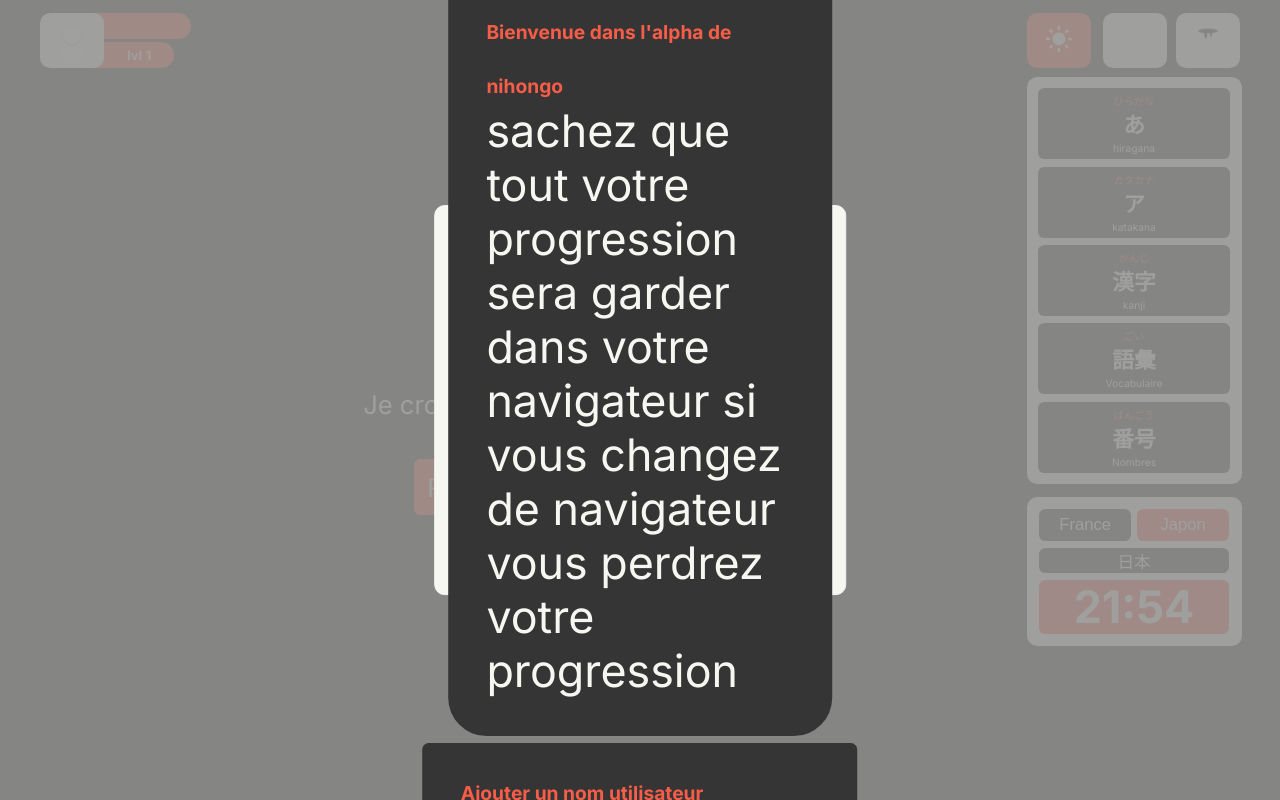
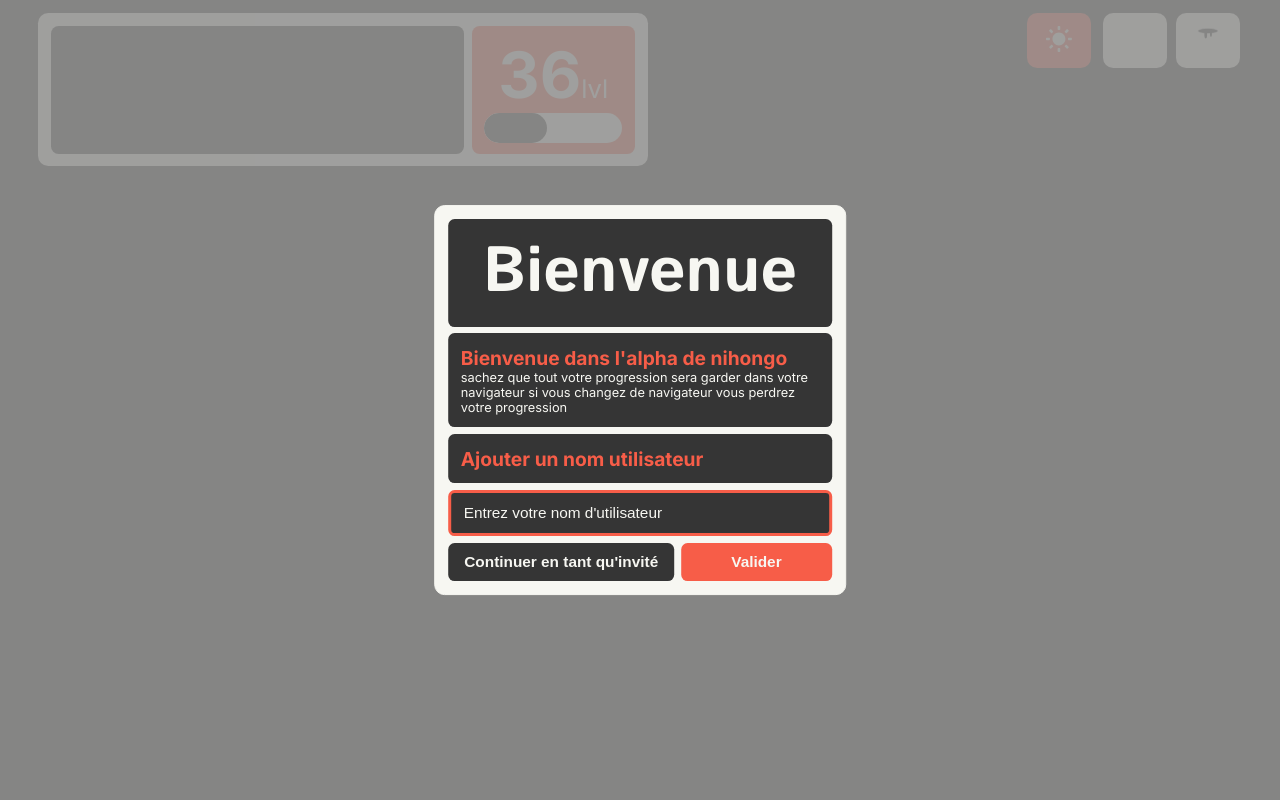
Before and after one commit to Thomasfouquereau/Nihongo, a React (Vite) app: page /Profile in a window 1280 px wide. Built offline with nearby package versions, Linux system fonts and the light colour scheme.

Commit message:
add profile and xp ProgressBar

```diff
--- a/src/App.jsx
+++ b/src/App.jsx
@@ -16,11 +16,13 @@ import Error404 from './component/main/404/error404';
 import ColorCustome from './component/customization/color custome/ColorCustome';
 import ProfileApercu from './component/profile/ProfileApercu';
 import MessageDeBienvenueA from './component/notification/message de bienvenue/MessageDeBienvenueA';
+import Profile from './component/profile/profile';
 
 function App() {
     const location = useLocation();
-    const shouldShowNav = !location.pathname.startsWith('/choisir-ses/') && !location.pathname.startsWith('/Exercices/');
+    const shouldShowNav = !location.pathname.startsWith('/choisir-ses/') && !location.pathname.startsWith('/Exercices/') && !location.pathname.startsWith('/Profile');
     const shouldShowHeader = !location.pathname.startsWith('/Exercices/');
+    const shouldShowProfileApercu = !location.pathname.startsWith('/Profile') && !location.pathname.startsWith('/Exercices/');
     const userName = localStorage.getItem('userName');
     const showMessage = !userName;
 
@@ -29,7 +31,7 @@ function App() {
             {shouldShowNav && <Nav />}
             {shouldShowHeader && <BodyColorChanger />}
             {shouldShowHeader && <Custome />}
-            {shouldShowHeader && <ProfileApercu />}
+            {shouldShowProfileApercu && <ProfileApercu />}
             {showMessage && <MessageDeBienvenueA />}
             <Routes location={location}>
                 <Route path="/" element={<Home />} />
@@ -43,6 +45,7 @@ function App() {
                 <Route path="/color" element={<ColorCustome />} />
                 <Route path="/exercices/*" element={<Exercices />} />
                 <Route path="*" element={<Error404 />} />
+                <Route path="/Profile" element={<Profile />} />
             </Routes>
         </div>
     );
--- /dev/null
+++ b/src/component/lvl/component/XpProgressBar.jsx
@@ -0,0 +1,41 @@
+import PropTypes from 'prop-types';
+import styled from 'styled-components';
+
+const Container = styled.div`
+    width: ${props => props.$width};
+    background-color: ${props => props.$bgColor};
+    border-radius: 2vw;
+    overflow: hidden;
+    height: ${props => props.$height};
+`;
+
+const ProgressBar = styled.div`
+    width: ${props => props.$percentage}%;
+    height: 100%;
+    border-radius: 2vw;
+    background-color: ${props => props.$color};
+    transition: cubic-bezier(0.075, 0.82, 0.165, 1) 0.7s;
+`;
+
+export default function XpProgressBar({ xp, xpToNextLevel, height, width, color, bgColor }) {
+    const percentage = (xp / xpToNextLevel) * 100;
+
+    return (
+        <Container $bgColor={bgColor} $width={width} $height={height}>
+            <ProgressBar
+                $percentage={percentage}
+                $color={color}
+            >
+            </ProgressBar>
+        </Container>
+    );
+}
+
+XpProgressBar.propTypes = {
+    xp: PropTypes.number.isRequired,
+    xpToNextLevel: PropTypes.number.isRequired,
+    height: PropTypes.string,
+    width: PropTypes.string,
+    color: PropTypes.string,
+    bgColor: PropTypes.string,
+};
--- a/src/component/notification/message de bienvenue/MessageDeBienvenueA.jsx
+++ b/src/component/notification/message de bienvenue/MessageDeBienvenueA.jsx
@@ -63,7 +63,7 @@ const MessageDeBienvenueContainer = styled.div`
         background-color: ${(props) => props.$mainBgColor};
         padding: 1vw;
         border-radius: 0.5vw;
-        @media screen {
+        @media screen and (max-width: 560px) {
             font-size: 3.5vw;
             border-radius: 3vw;
             padding: 3vw;
@@ -148,7 +148,7 @@ const UserNameContainer = styled.div`
             }
         }
         button:nth-child(1){
-            width: 70%;
+            width: 60%;
             font-weight: 700;
         }
         button:nth-child(2){
--- a/src/component/profile/Profile.jsx
+++ b/src/component/profile/Profile.jsx
@@ -1,10 +1,24 @@
+import UserInfoHeader from "./profile component/UserInfoHeader"
+import styled from "styled-components";
 
+const Header = styled.header`
+    display: flex;
+    margin-left: 3vw;
+    margin-top: 1vw;
+    width: 76vw;
+    height: 10vw;
+    @media screen and (max-width: 560px) {
+
+    }
+`
 
 export default function Profile() {
 
     return (
         <div>
-            <h1>Profile</h1>
+            <Header>
+                <UserInfoHeader />
+            </Header>
         </div>
     )
 }
--- a/src/component/profile/ProfileApercu.jsx
+++ b/src/component/profile/ProfileApercu.jsx
@@ -1,10 +1,11 @@
 import styled from "styled-components"
 import { useSelector } from 'react-redux';
+import { Link } from 'react-router-dom';
 
 import ProfileIconDark from "../../assets/icon-profile-dark.svg";
 import ProfileIconLight from "../../assets/icon-profile-light.svg";
 
-const Container = styled.div`
+const Container = styled(Link)`
     position: absolute;
     top: 1vw;
     left: 3.1vw;
@@ -96,7 +97,7 @@ export default function ProfileApercu() {
     const userName = localStorage.getItem('userName');
 
     return (
-        <Container  $mainBgColor={mainBgColor} $fontColor={fontColor} >
+        <Container to="/Profile"  $mainBgColor={mainBgColor} $fontColor={fontColor} >
             <ProfileContainerImg $bgColor={bgColor}>
                 <img src={activeMode === 'light' ? ProfileIconLight : ProfileIconDark} alt="Profile" />
             </ProfileContainerImg>
--- /dev/null
+++ b/src/component/profile/profile component/UserInfoHeader.jsx
@@ -0,0 +1,88 @@
+import styled from "styled-components"
+import XpProgressBar from "../../lvl/component/XpProgressBar";
+import { useSelector } from 'react-redux';
+
+const UserInfoHeaderContainer = styled.div`
+    display: flex;
+    justify-content: space-between;
+    align-items: center;
+    background-color: ${(props) => props.$bgColor};
+    padding: 1vw;
+    border-radius: 0.8vw;
+    width: 60%;
+    height: 100%;
+    gap: 0.6vw;
+    p {
+        background-color: ${(props) => props.$mainBgColor};
+        color: ${(props) => props.$fontColor};
+        border-radius: 0.6vw;
+        width: 75%;
+        height: 100%;
+        display: flex;
+        align-items: center;
+        justify-content: center;
+        font-size: 4vw;
+    }
+`
+
+const UserLevel = styled.div`
+    background-color: ${(props) => props.$color};
+    border-radius: 0.6vw;
+    width: 25%;
+    height: 100%;
+    position: relative;
+    display: flex;
+    justify-content: center;
+    flex-direction: column;
+    padding-left: 1vw;
+    padding-right: 1vw;
+    p{
+        background-color: ${(props) => props.$color};
+        color: #F7F7F2;
+        height: 70%;
+        width: 100%;
+        font-size: 5vw;
+        font-weight: 700;
+        display: flex;
+        align-items: baseline;
+        margin-bottom: -1vw;
+        span{
+            font-size: 2vw;
+            font-weight: 400;
+        }
+    }
+
+`
+
+
+
+export default function UserInfoHeader() {
+    const { bgColor, fontColor, mainBgColor } = useSelector((state) => state.mode);
+    const { color } = useSelector((state) => state.color);
+
+    const userName = localStorage.getItem('userName');
+    const lvl = '36';
+    const heightBar = '30px';
+    const widthBar = '100%';
+    const colorBar = mainBgColor;
+    const bgColorBar = bgColor;
+
+    return (
+        <UserInfoHeaderContainer $bgColor={bgColor} $color={color} $fontColor={fontColor} $mainBgColor={mainBgColor}>
+            <p>{userName}</p>
+            <UserLevel $color={color}>
+                <p>{lvl}<span>lvl</span></p>
+                <div>
+                    <XpProgressBar
+                        xp={68}
+                        xpToNextLevel={150}
+                        height={heightBar}
+                        width={widthBar}
+                        color={colorBar}
+                        bgColor={bgColorBar}
+                    />
+                </div>
+            </UserLevel>
+        </UserInfoHeaderContainer>
+    )
+}
```
Also changed, not shown: src/App.css (line endings or trailing spaces).
